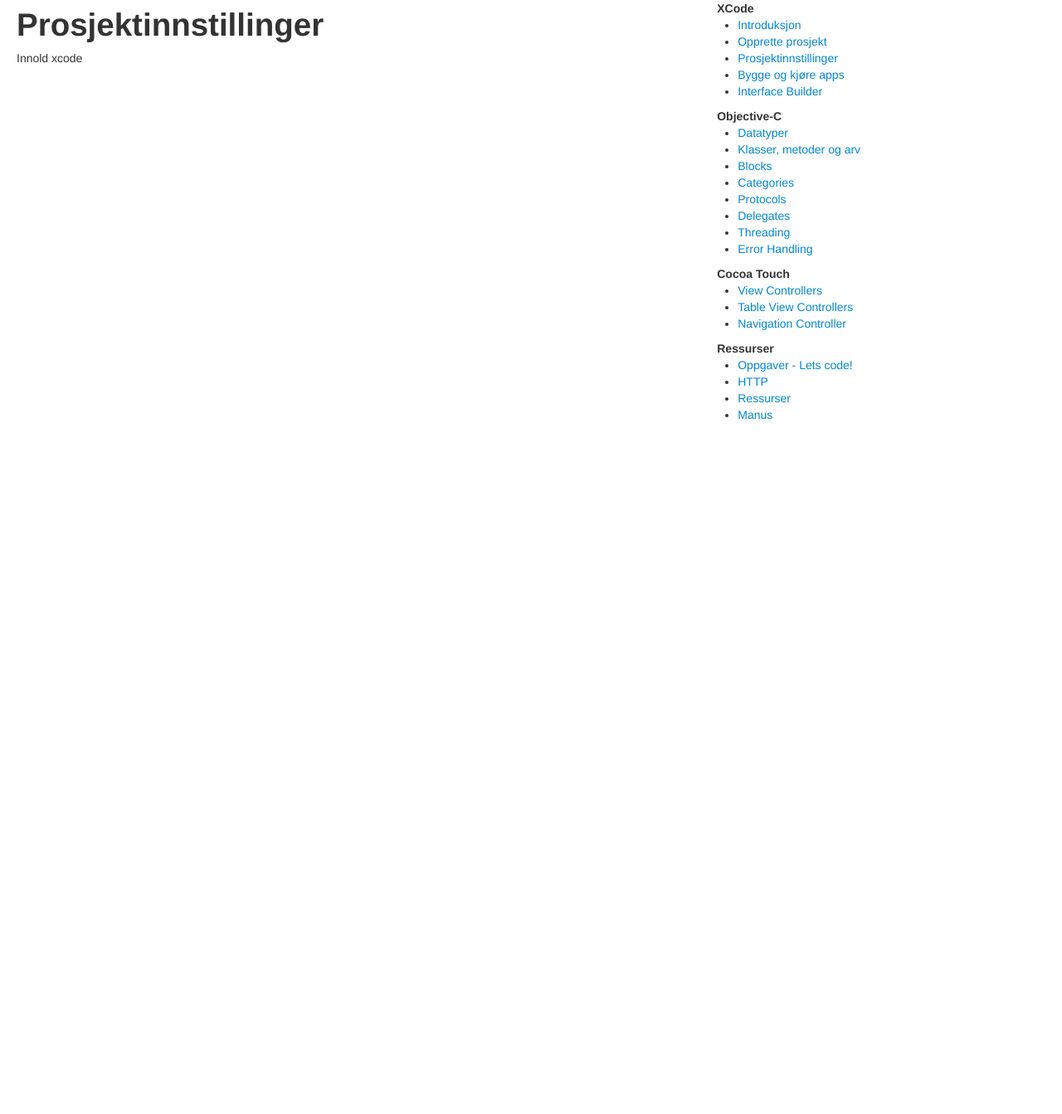
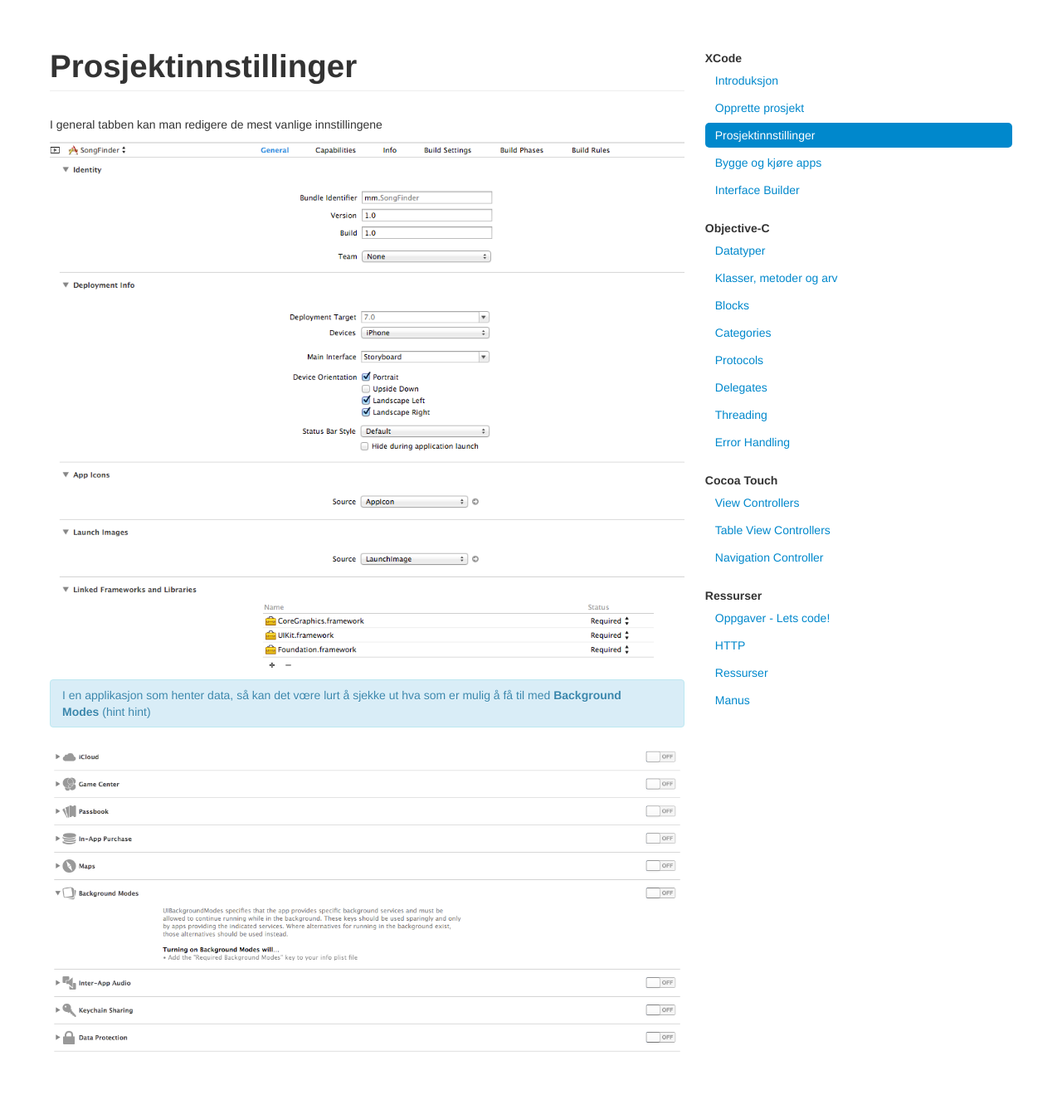
Before and after one commit to bekk/android101, a Jekyll site: the page built from docs/pages/xcode-prosjektinnstillinger.html, in a window 1280 px wide. Shown: the whole page at 83% size. Built offline with Jekyll 4.4.1, drawn with Linux system fonts in a browser that asks for light colours; Markdown is read by kramdown in place of the engine named in the settings; before the commit the page ends 900 px from its top, so only the background shows below that.

Commit message:
Added some style

```diff
--- a/docs/_includes/pages_ul.html
+++ b/docs/_includes/pages_ul.html
@@ -1,10 +1,10 @@
 {% assign items = include.items | split: ' ' %}
-<ul>
+<ul class="nav nav-pills nav-stacked">
 {% for item in items %}
   {% assign item_url = item | prepend:'/pages/' | append:'.html' %}
 
   {% if item_url == page.url %}
-    {% assign c = 'current' %}
+    {% assign c = 'active' %}
   {% else %}
     {% assign c = '' %}
   {% endif %}
--- a/docs/_layouts/default.html
+++ b/docs/_layouts/default.html
@@ -8,15 +8,16 @@
 
         <link rel="stylesheet" href="{{ site.baseurl }}/css/syntax.css">
         <link href="{{ site.baseurl }}/css/bootstrap.min.css" rel="stylesheet" media="screen">
+        <link rel="stylesheet" href="{{ site.baseurl }}/css/main.css">
         <script src="{{ site.baseurl }}/js/jquery.min.js"></script>
         <script src="{{ site.baseurl }}/js/bootstrap.min.js"></script>
 
     </head>
     <body>
-      <div class="container-fluid">
+      <div class="container-fluid main">
         <div class="row-fluid">
           <div class="span8">
-            <h1>{{ page.title }}</h1>
+            <h1 class="page-header">{{ page.title }}</h1>
             {{ content }}
 
           </div>
--- a/docs/css/main.css
+++ b/docs/css/main.css
@@ -1,160 +1,11 @@
-/*****************************************************************************/
-/*
-/* Common
-/*
-/*****************************************************************************/
-
-/* Global Reset */
-* {
-  margin: 0;
-  padding: 0;
+h1 {
+  margin-bottom: 30px;
 }
 
-html, body { height: 100%; }
-
-body {
-  background-color: #FFF;
-  font: 13.34px Helvetica, Arial, sans-serif;
-  font-size: small;
-  text-align: center;
+.main {
+  padding: 60px;
 }
 
-h1, h2, h3, h4, h5, h6 {
-  font-size: 100%; }
-
-h1 { margin-bottom: 1em; }
-p { margin: 1em 0; }
-
-a         { color: #00a; }
-a:hover   { color: #000; }
-a:visited { color: #a0a; }
-
-/*****************************************************************************/
-/*
-/* Home
-/*
-/*****************************************************************************/
-ul.posts {
-  list-style-type: none;
-  margin-bottom: 2em;
+.page-header {
+  margin-top: 0;
 }
-
-ul.posts li {
-  line-height: 1.75em;
-}
-
-ul.posts span {
-  color: #aaa;
-  font-family: Monaco, "Courier New", monospace;
-  font-size: 80%;
-}
-
-/*****************************************************************************/
-/*
-/* Site
-/*
-/*****************************************************************************/
-
-.site {
-  font-size: 115%;
-  text-align: justify;
-  width: 42em;
-  margin: 3em auto 2em;
-  line-height: 1.5em;
-}
-
-.site .header a {
-  font-weight: bold;
-  text-decoration: none;
-}
-
-.site .header h1.title {
-  display: inline-block;
-  margin-bottom: 2em;
-}
-
-.site .header h1.title a {
-  color: #a00;
-}
-
-.site .header h1.title a:hover {
-  color: #000;
-}
-
-.site .header a.extra {
-  color: #aaa;
-  margin-left: 1em;
-}
-
-.site .header a.extra:hover {
-  color: #000;
-}
-
-.site .meta {
-  color: #aaa;
-}
-
-.site .footer {
-  font-size: 80%;
-  color: #666;
-  border-top: 4px solid #eee;
-  margin-top: 2em;
-  overflow: hidden;
-}
-
-.site .footer .contact {
-  float: left;
-  margin-right: 3em;
-}
-
-.site .footer .contact a {
-  color: #8085C1;
-}
-
-.site .footer .rss {
-  margin-top: 1.1em;
-  margin-right: -.2em;
-  float: right;
-}
-
-.site .footer .rss img {
-  border: 0;
-}
-
-/*****************************************************************************/
-/*
-/* Posts
-/*
-/*****************************************************************************/
-
-/* standard */
-.post pre {
-  border: 1px solid #ddd;
-  background-color: #eef;
-  padding: 0 .4em;
-}
-
-.post ul, .post ol {
-  margin-left: 1.35em;
-}
-
-.post code {
-  border: 1px solid #ddd;
-  background-color: #eef;
-  padding: 0 .2em;
-}
-
-.post pre code {
-  border: none;
-}
-
-/* terminal */
-.post pre.terminal {
-  border: 1px solid #000;
-  background-color: #333;
-  color: #FFF;
-}
-
-.post pre.terminal code {
-  background-color: #333;
-}
--- a/docs/pages/xcode-prosjektinnstillinger.html
+++ b/docs/pages/xcode-prosjektinnstillinger.html
@@ -3,4 +3,16 @@
 title: Prosjektinnstillinger
 ---
 
-Innold xcode
+<p/>
+
+<p>I general tabben kan man redigere de mest vanlige innstillingene</p>
+
+<p/>
+
+<img src="{{ site.baseurl }}/img/project_settings.png" />
+
+<p/>
+
+<p><div class="alert alert-info">I en applikasjon som henter data, så kan det vœre lurt å sjekke ut hva som er mulig å få til med <b>Background Modes</b> (hint hint)</div></p>
+
+<img src="{{ site.baseurl }}/img/capabilities_settings.png" />
```
Also changed, not shown: docs/img/capabilities_settings.png (added), docs/img/project_settings.png (added), 2 other files.
